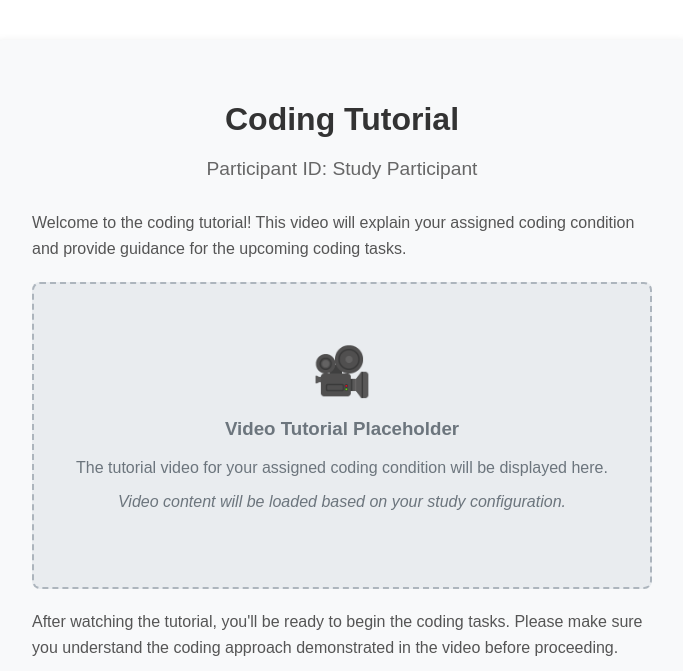
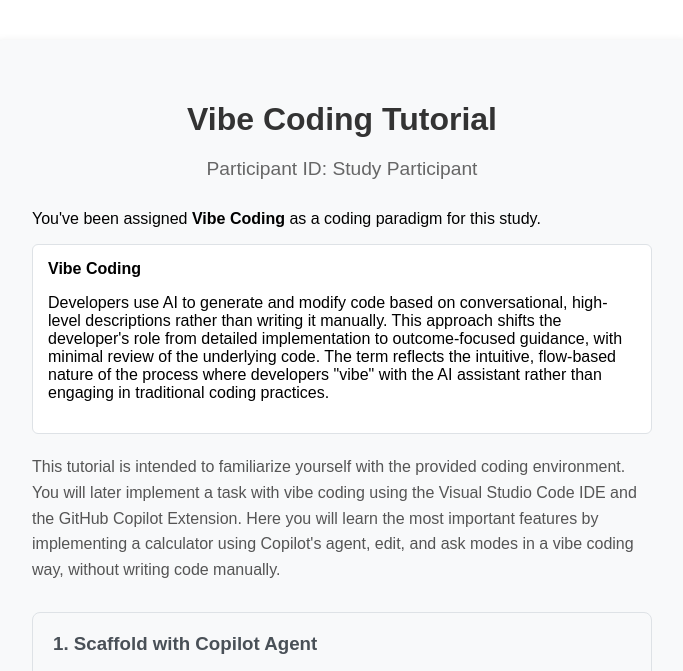
Before and after one commit to OhItsLena/coding_study_test, a Flask app: page /tutorial in a window 1280 px wide. Shown: the top 671 px of the page, without its empty margins (298-981 px from the left). Run offline with Flask 3, Linux system fonts and the light colour scheme; data that the repository does not hold is empty; some libraries are stand-ins or nearby versions.

Commit message:
tutorial content

```diff
--- a/app.py
+++ b/app.py
@@ -8,6 +8,7 @@
     check_and_clone_repository, commit_code_changes, test_github_connectivity,
     setup_repository_for_stage, log_route_visit, should_log_route, mark_route_as_logged,
     mark_stage_transition, get_async_github_stats, get_async_github_queue_size,
+    load_tutorials, get_tutorial_by_condition,
     test_github_connectivity_async, stop_async_github_service, wait_for_async_github_completion,
     save_vscode_workspace_storage, save_vscode_workspace_storage_async,
     start_session_recording, stop_session_recording, is_recording_active
@@ -34,6 +35,9 @@
 
 # Load task requirements at startup
 TASK_REQUIREMENTS = load_task_requirements()
+
+# Load tutorials at startup
+TUTORIALS = load_tutorials()
 
 @app.route('/')
 def home():
@@ -303,10 +307,13 @@
         return redirect(url_for('welcome_back'))
 
     coding_condition = get_coding_condition(participant_id, DEVELOPMENT_MODE, DEV_CODING_CONDITION)
+    tutorial_data = get_tutorial_by_condition(coding_condition, TUTORIALS)
+
     return render_template('tutorial.jinja',
                          participant_id=participant_id,
                          study_stage=study_stage,
-                         coding_condition=coding_condition)
+                         coding_condition=coding_condition,
+                         tutorial=tutorial_data)
 
 @app.route('/welcome-back')
 def welcome_back():
--- a/services.py
+++ b/services.py
@@ -29,6 +29,34 @@
 def load_task_requirements():
     """Load task requirements from the JSON file."""
     return _task_manager.task_requirements
+
+
+def load_tutorials():
+    """Load tutorials from the JSON file."""
+    import json
+    import os
+
+    try:
+        tutorials_file = os.path.join(os.path.dirname(__file__), 'tutorials.json')
+        with open(tutorials_file, 'r', encoding='utf-8') as f:
+            tutorials_data = json.load(f)
+        return tutorials_data.get('tutorials', [])
+    except (FileNotFoundError, json.JSONDecodeError) as e:
+        print(f"Error loading tutorials: {e}")
+        return []
+
+
+def get_tutorial_by_condition(coding_condition, tutorials=None):
+    """Get the tutorial data for a specific coding condition."""
+    if tutorials is None:
+        tutorials = load_tutorials()
+
+    for tutorial in tutorials:
+        if tutorial.get('id') == coding_condition:
+            return tutorial
+
+    # Return None if no matching tutorial found
+    return None
 
 
 def get_tasks_for_stage(study_stage, task_requirements=None):
--- a/templates/tutorial.jinja
+++ b/templates/tutorial.jinja
@@ -11,47 +11,136 @@
 }
 .participant-id {
     text-align: center;
+    margin-bottom: 30px;
 }
-.video-placeholder {
-    background: #e9ecef;
-    border: 2px dashed #adb5bd;
+.tutorial-step {
+    margin: 30px 0;
+    padding: 20px;
+    border: 1px solid #dee2e6;
     border-radius: 8px;
-    padding: 60px 20px;
-    text-align: center;
-    margin: 20px 0;
-    color: #6c757d;
+    background-color: #f8f9fa;
 }
-.video-icon {
-    font-size: 3em;
-    margin-bottom: 10px;
-    display: block;
+.tutorial-step h3 {
+    margin-top: 0;
+    color: #495057;
 }
 .tutorial-description {
     margin: 20px 0;
     line-height: 1.6;
     color: #555;
 }
+.example-prompt {
+    background-color: #e9ecef;
+    padding: 15px;
+    border-radius: 5px;
+    margin: 10px 0;
+    font-family: monospace;
+    border-left: 4px solid #007bff;
+}
+.try-it-note {
+    background-color: #d4edda;
+    padding: 10px;
+    border-radius: 5px;
+    margin: 10px 0;
+    border-left: 4px solid #28a745;
+}
+.note {
+    background-color: #fff3cd;
+    padding: 10px;
+    border-radius: 5px;
+    margin: 10px 0;
+    border-left: 4px solid #ffc107;
+}
+.tutorial-video {
+    text-align: center;
+    margin: 15px 0;
+}
+.tutorial-video img {
+    max-width: 100%;
+    height: auto;
+    border: 1px solid #dee2e6;
+    border-radius: 5px;
+    box-shadow: 0 2px 4px rgba(0,0,0,0.1);
+}
+.technical-notes {
+    background: white;
+    border: 1px solid #dee2e6;
+    border-radius: 6px;
+    padding: 15px;
+    margin: 15px 0;
+}
+.technical-notes h4 {
+    margin: 0 0 10px 0;
+    font-size: 1em;
+}
 {% endblock %}
 
 {% block content %}
 <div class="tutorial-card">
-    <h1>Coding Tutorial</h1>
+    <h1>{{ tutorial.title if tutorial else 'Coding Tutorial' }}</h1>
     <div class="participant-id">Participant ID: {{ participant_id }}</div>
 
-    <div class="tutorial-description">
-        <p>Welcome to the coding tutorial! This video will explain your assigned coding condition and provide guidance for the upcoming coding tasks.</p>
+    <p>You've been assigned <strong>{% if coding_condition == 'vibe' %}Vibe Coding{% elif coding_condition == 'ai-assisted' %}AI-Assisted Coding{% else %}{{ coding_condition }}{% endif %}</strong> as a coding paradigm for this study.</p>
+    <div class="technical-notes">
+        {% if coding_condition == 'vibe' %}
+        <h4>Vibe Coding</h4>
+        <p>Developers use AI to generate and modify code based on conversational, high-level descriptions rather than writing it manually. This approach shifts the developer's role from detailed implementation to outcome-focused guidance, with minimal review of the underlying code. The term reflects the intuitive, flow-based nature of the process where developers "vibe" with the AI assistant rather than engaging in traditional coding practices.</p>
+        {% elif coding_condition == 'ai-assisted' %}
+        <h4>AI-Assisted Coding</h4>
+        <p>Developers use AI to support the software development process while continuing to write, understand, and manage code manually. AI tools are used for tasks like code completion, code generation, code reviews, and writing tests or documentation. This approach enhances traditional workflows by automating routine or repetitive tasks.</p>
+        {% endif %}
     </div>
 
-    <div class="video-placeholder">
-        <span class="video-icon">🎥</span>
-        <h3>Video Tutorial Placeholder</h3>
-        <p>The tutorial video for your assigned coding condition will be displayed here.</p>
-        <p><em>Video content will be loaded based on your study configuration.</em></p>
-    </div>
+    {% if tutorial %}
+        <div class="tutorial-description">
+            <p>{{ tutorial.description }}</p>
+        </div>
 
-    <div class="tutorial-description">
-        <p>After watching the tutorial, you'll be ready to begin the coding tasks. Please make sure you understand the coding approach demonstrated in the video before proceeding.</p>
-    </div>
+        {% for step in tutorial.steps %}
+        <div class="tutorial-step">
+            <h3>{{ loop.index }}. {{ step.title }}</h3>
+
+            {% if step.video %}
+            <div class="tutorial-video">
+                <img src="{{ url_for('static', filename=step.video) }}" alt="{{ step.title }} demonstration" />
+            </div>
+            {% endif %}
+
+            <p>{{ step.instruction }}</p>
+
+            {% if step.example_prompt %}
+            <div class="example-prompt">
+                <strong>Example prompt:</strong><br>
+                "{{ step.example_prompt }}"
+            </div>
+            {% endif %}
+
+            {% if step.try_it_note %}
+            <div class="try-it-note">
+                <strong>Try it:</strong> {{ step.try_it_note }}
+            </div>
+            {% endif %}
+
+            {% if step.note %}
+            <div class="note">
+                <strong>Note:</strong> {{ step.note }}
+            </div>
+            {% endif %}
+        </div>
+        {% endfor %}
+
+        {% if tutorial.wrapup %}
+        <div class="tutorial-description">
+            <p>{{ tutorial.wrapup.message }}</p>
+        </div>
+        {% endif %}
+
+    {% else %}
+        <div class="tutorial-description">
+            <p>Welcome to the coding tutorial! This tutorial will guide you through your assigned coding condition.</p>
+            <p><em>Tutorial content for condition "{{ coding_condition }}" not found. Please contact the study administrator.</em></p>
+        </div>
+    {% endif %}
 
     <div class="nav-buttons">
         <a href="/task" class="btn btn-primary">Start Coding Task →</a>
```
Also changed, not shown: tutorials.json (added, +90 -0 lines), 1 other file.
